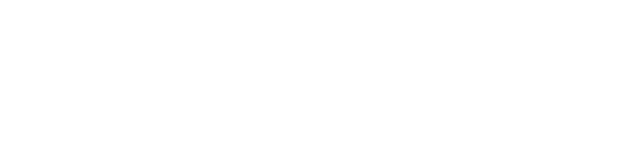
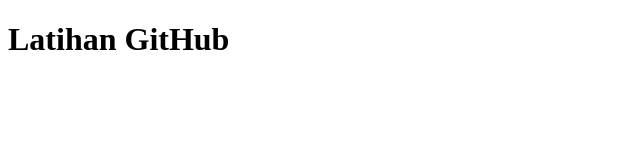
Before and after one commit to liaaa07/html, a plain HTML site: page index.html in a window 1280 px wide. Shown: the whole page, without its empty margins (0-640 px from the left). Drawn offline with Linux system fonts and the light colour scheme.

Commit message:
versi 1.1
Ada tambahan h1

```diff
--- a/index.html
+++ b/index.html
@@ -6,6 +6,8 @@
     <title>Latihan GitHub</title>
 </head>
 <body>
-
+    <div>
+        <h1>Latihan GitHub</h1>
+    </div>
 </body>
 </html>
```
